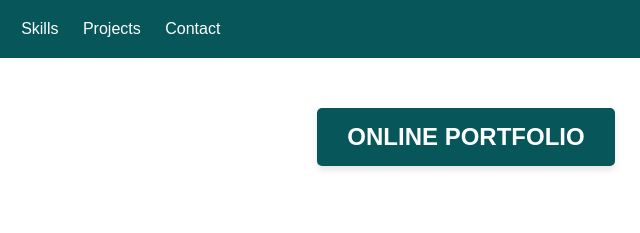
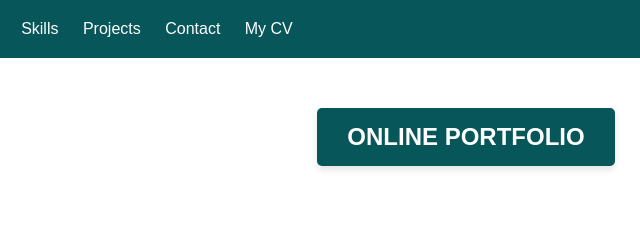
Before and after one commit to bryan01011/bryan01011.github.io, a plain HTML site: page index.html in a window 1280 px wide. Shown: the top 233 px of the page, 174-814 px from the left. Drawn offline with Linux system fonts and the light colour scheme.

Commit message:
index.html

```diff
--- a/index.html
+++ b/index.html
@@ -15,6 +15,7 @@
                     <li><a href="competences.html">Skills</a></li>
                     <li><a href="projets.html">Projects</a></li>
                     <li><a href="contact.html">Contact</a></li>
+                    <li><a href="CV ROBERT BRYAN anglais.pdf">My CV</a></li>
                 </ul>
             </nav>
         </div>
```
